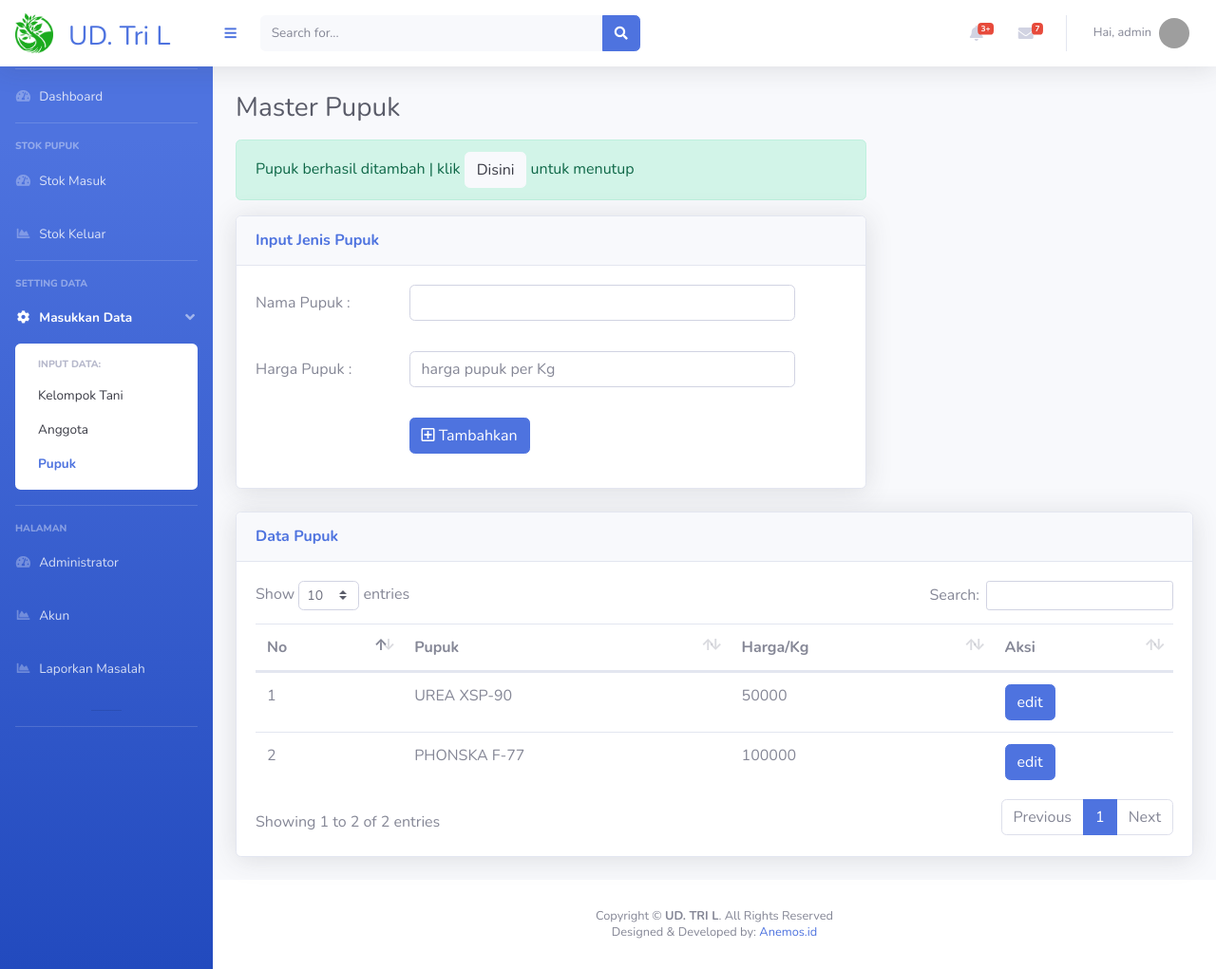
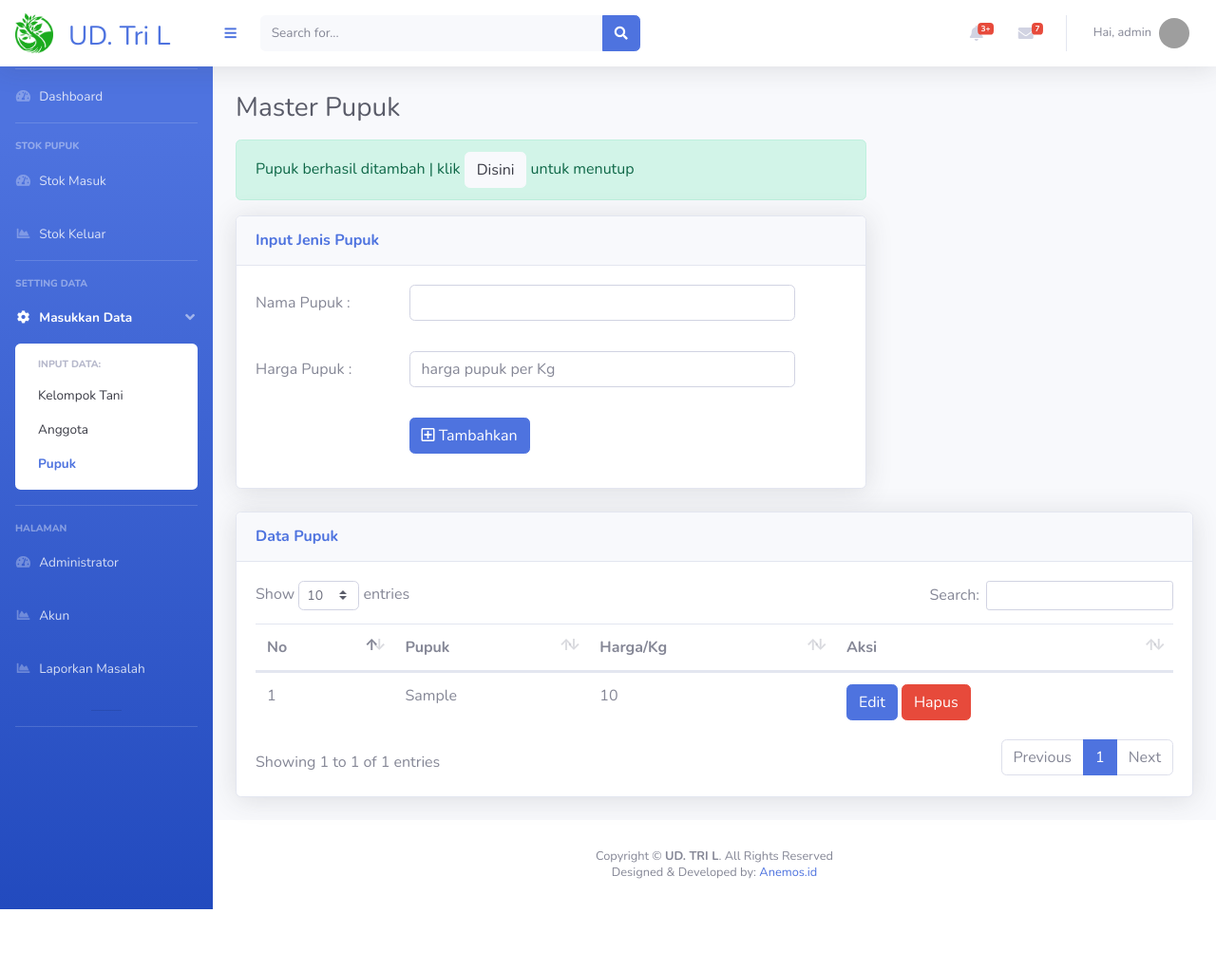
Before and after one commit to muffid/UD_tri_L, a PHP site: page /page_jenis_pupuk.php?m=4&n=4 in a window 1280 px wide. Shown: the whole page at 95% size. After the commit the page ends 958 px from the top, so only its background shows below. Run offline with PHP 8.4, Linux system fonts and the light colour scheme; a user stored in the database is signed in; tables that the repository leaves empty hold one stand-in row (values such as "Sample post"); grey boxes are pictures that could not be loaded.

Commit message:
Table view data pupuk

```diff
--- a/page_jenis_pupuk.php
+++ b/page_jenis_pupuk.php
@@ -1,5 +1,6 @@
 <?php
 session_start();
+include "connection.php";
 if(isset($_SESSION['login'])){
 ?>
 <!DOCTYPE html>
@@ -153,20 +154,19 @@ if(isset($_SESSION['login'])){
                                             </thead>
 
                                             <tbody>
-                                                <tr>
-                                                    <td>1</td>
-                                                    <td>UREA XSP-90</td>
-                                                    <td>50000</td>
-                                                    <td><button class="btn btn-primary">edit</button> </td>
+                                               <?php
+                                               $no=1;
+                                               $data=mysqli_query($conn,"SELECT * FROM data_pupuk ORDER BY ID_PK DESC");
+                                               foreach ($data as $all){
+                                                echo('<tr><td>'.$no.'</td>');
+                                                echo('<td>'.$all['Jenis_Pupuk'].'</td>');
+                                                echo('<td>'.$all['Harga'].'</td>');
+                                                echo('<td><button type="button" class="btn btn-primary">Edit</button>
+                                                <button type="button" class="btn btn-danger">Hapus</button></td></tr>');
+                                                $no++;
+                                               };
 
-                                                </tr>
-                                                <tr>
-                                                    <td>2</td>
-                                                    <td>PHONSKA F-77</td>
-                                                    <td>100000</td>
-                                                    <td><button class="btn btn-primary">edit</button> </td>
-
-                                                </tr>
+                                               ?>
 
                                             </tbody>
                                         </table>
```
